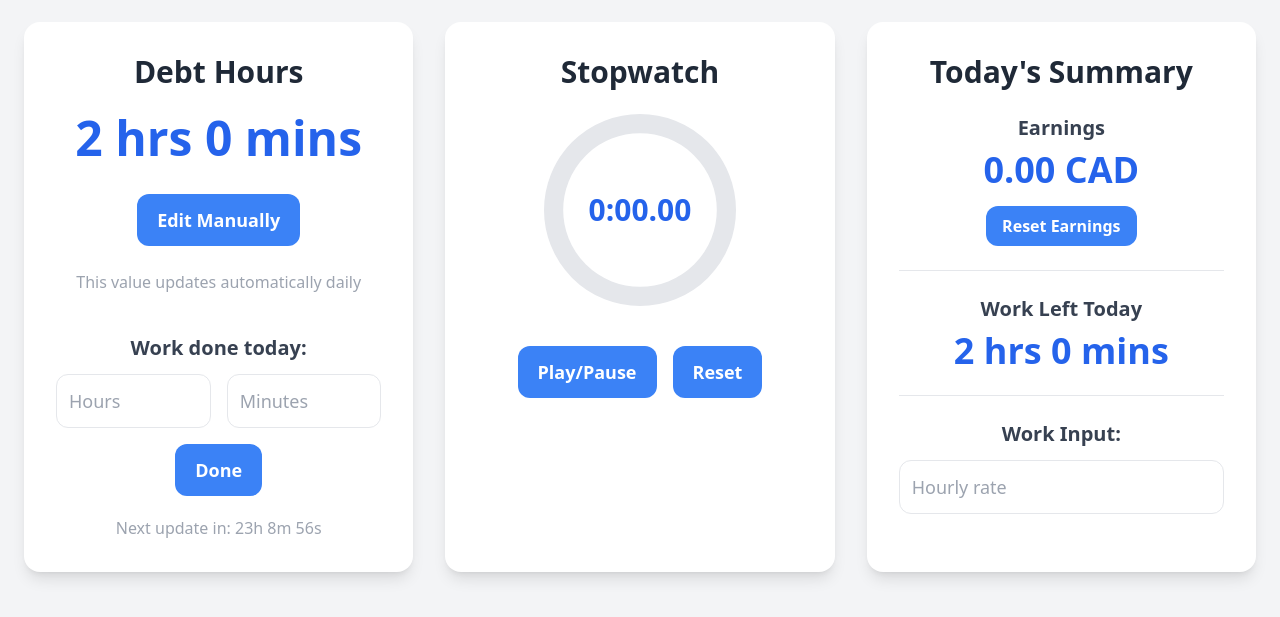
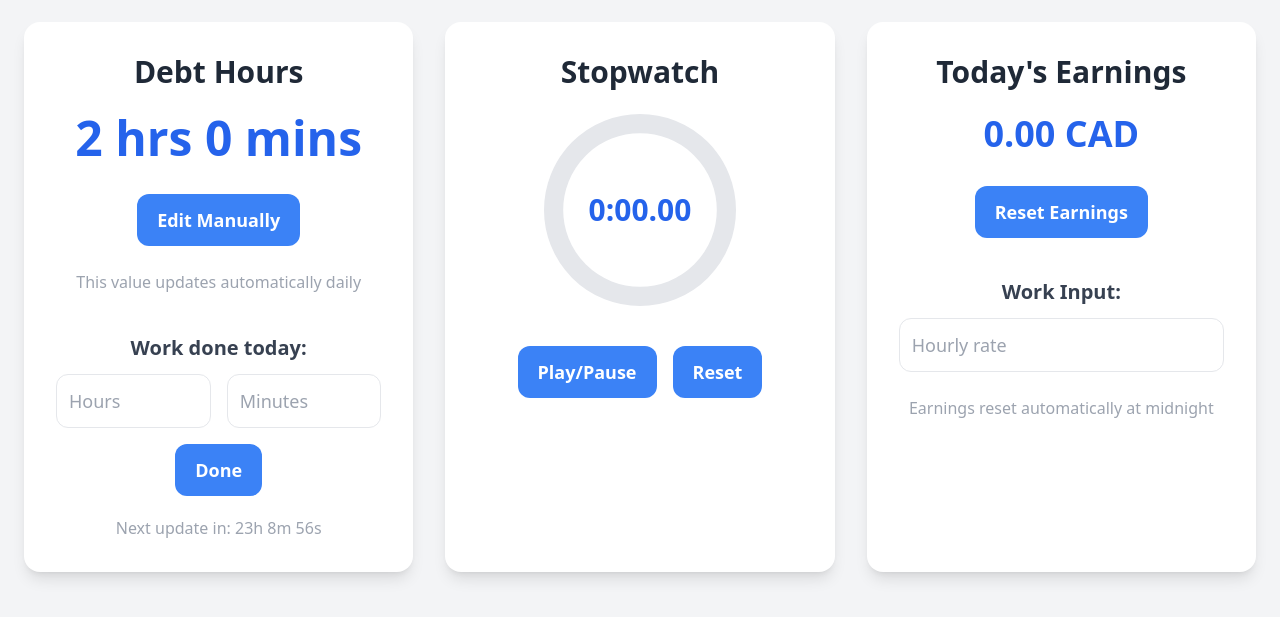
Before and after one commit to wcraske/hoursTracker, a plain HTML site: page index.html in a window 1280 px wide. Shown: the part 103-720 px from the top of the page. Drawn offline with nearby package versions, Linux system fonts and the light colour scheme.

Commit message:
reverting, did not function

```diff
--- a/index.html
+++ b/index.html
@@ -44,14 +44,6 @@
       document.getElementById("cadEarnings").innerText = `${earnings.toFixed(2)} CAD`;
     };
 
-    // Simple function to update work left display
-    const updateWorkLeft = (completedHours = 0, completedMins = 0) => {
-      const todayTarget = dailyHours[new Date().getDay()];
-      const remainingHours = Math.max(0, todayTarget - completedHours - Math.floor(completedMins / 60));
-      const remainingMins = completedMins % 60 > 0 ? 60 - (completedMins % 60) : 0;
-      document.getElementById("workLeftValue").innerText = `${remainingHours} hrs ${remainingMins} mins`;
-    };
-
     const loadData = async () => {
       const today = getTodayKey();
       const state = await getFromDB("state", "mainState") || {
@@ -77,7 +69,6 @@
 
       updateDisplay(hours, mins);
       updateDailyDisplay(totalEarnings || 0);
-      updateWorkLeft();
 
       return { hours, mins, totalEarnings };
     };
@@ -191,9 +182,6 @@
         await saveState(newHours, newMins, totalEarnings);
         updateDailyDisplay(totalEarnings);
 
-        // Update work left when work is done
-        updateWorkLeft(doneHours, doneMins);
-
         await saveToDB("logs", {
           date: getTodayKey(),
           debt: `${newHours} hrs ${newMins} mins`,
@@ -278,28 +266,16 @@
 
     <!-- Daily Summary Panel -->
     <div class="bg-white shadow-lg rounded-2xl p-6 sm:p-8 w-full lg:w-[95%] text-center relative transform transition hover:scale-105">
-      <h1 class="text-2xl sm:text-3xl font-bold text-gray-800 mb-4 sm:mb-6">Today's Summary</h1>
-
-      <!-- Earnings Section -->
-      <div class="mb-6">
-        <h2 class="text-xl font-semibold text-gray-700 mb-2">Earnings</h2>
-        <div class="text-3xl sm:text-4xl font-semibold text-blue-600 mb-4" id="cadEarnings">0.00 CAD</div>
-        <button id="resetEarningsBtn" class="bg-blue-500 hover:bg-blue-600 active:scale-95 text-white font-bold py-2 px-4 rounded-xl text-sm sm:text-base transition-all w-full sm:w-auto">Reset Earnings</button>
-      </div>
-
-      <!-- Work Left Section -->
-      <div class="mb-6 border-t pt-6">
-        <h2 class="text-xl font-semibold text-gray-700 mb-2">Work Left Today</h2>
-        <div class="text-3xl sm:text-4xl font-semibold text-blue-600" id="workLeftValue">0 hrs 0 mins</div>
-      </div>
-
-      <!-- Input Section -->
-      <div class="mt-6 border-t pt-6">
+      <h1 class="text-2xl sm:text-3xl font-bold text-gray-800 mb-4 sm:mb-6">Today's Earnings</h1>
+      <div class="text-3xl sm:text-4xl font-semibold text-blue-600 mb-6 sm:mb-8" id="cadEarnings">0.00 CAD</div>
+      <button id="resetEarningsBtn" class="bg-blue-500 hover:bg-blue-600 active:scale-95 text-white font-bold py-3 px-5 rounded-xl text-base sm:text-lg transition-all w-full sm:w-auto">Reset Earnings</button>
+      <div class="mt-8 sm:mt-10">
         <h2 class="text-lg sm:text-xl font-semibold text-gray-700 mb-2 sm:mb-3">Work Input:</h2>
         <div class="flex flex-col sm:flex-row justify-center gap-3 sm:gap-4 mb-4">
           <input id="taskPay" type="number" min="0" placeholder="Hourly rate" class="w-full sm:w-30 p-3 border rounded-xl text-base sm:text-lg" />
         </div>
       </div>
+      <p class="mt-4 sm:mt-6 text-gray-400 text-sm sm:text-base">Earnings reset automatically at midnight</p>
     </div>
 
   </div>
```
